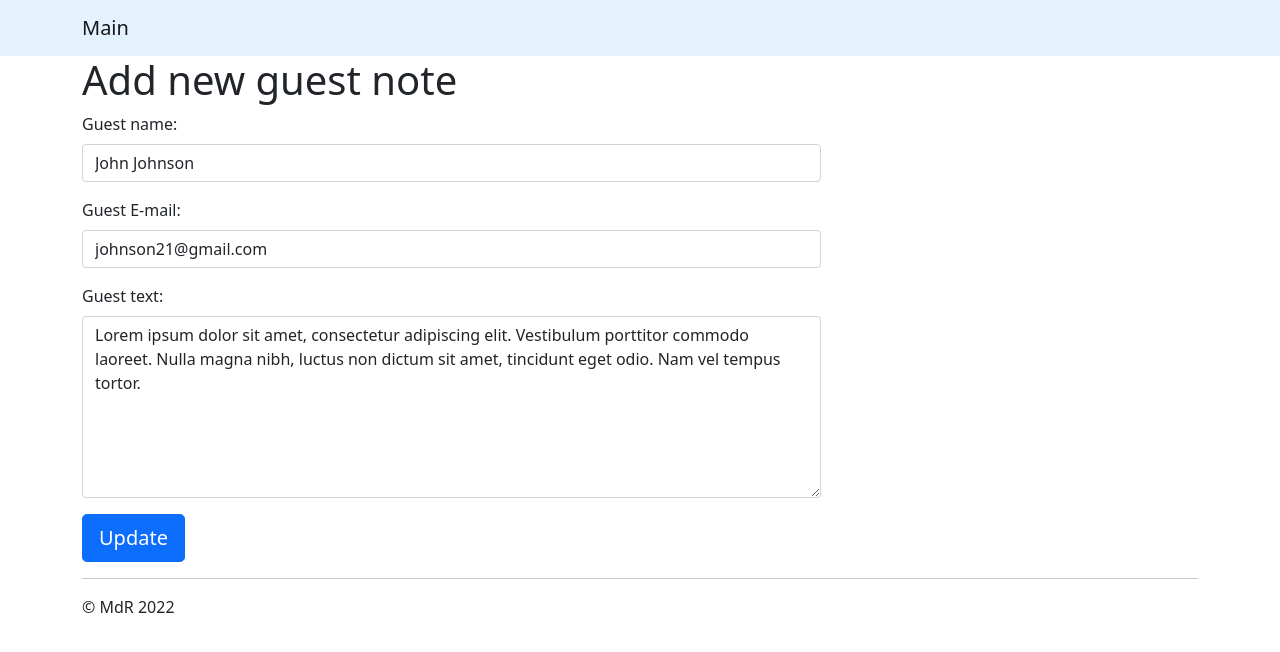
After one commit to mtashtanovski/Exam_6_py_group9_MT, a Django app: page /note/1/update/ in a window 1280 px wide. The commit adds this page. Shown: the top 652 px of the page. Run offline with Django 3.2, Linux system fonts and the light colour scheme; data comes from the database, SQL or seed files in the repository.

Commit message:
Created updating of existing note function. Used partial template form.html to updating of note page. Modified some styles.

```diff
--- a/source/webapp/templates/index.html
+++ b/source/webapp/templates/index.html
@@ -18,7 +18,7 @@
                             <div class="card-body">
                                 <h5 class="card-title">{{ guest.guest_name }} ({{ guest.guest_mail }})</h5>
                                 <p class="card-text">{{ guest.guest_text|truncatechars:100 }}</p>
-                                <a href="#" class="btn btn-outline-info btn-sm">
+                                <a href="{% url 'update_note' guest.pk %}" class="btn btn-outline-info btn-sm">
                                     <svg xmlns="http://www.w3.org/2000/svg" width="16" height="16" fill="currentColor" class="bi bi-pencil-square" viewBox="0 0 16 16">
                                         <path d="M15.502 1.94a.5.5 0 0 1 0 .706L14.459 3.69l-2-2L13.502.646a.5.5 0 0 1 .707 0l1.293 1.293zm-1.75 2.456-2-2L4.939 9.21a.5.5 0 0 0-.121.196l-.805 2.414a.25.25 0 0 0 .316.316l2.414-.805a.5.5 0 0 0 .196-.12l6.813-6.814z"/>
                                         <path fill-rule="evenodd" d="M1 13.5A1.5 1.5 0 0 0 2.5 15h11a1.5 1.5 0 0 0 1.5-1.5v-6a.5.5 0 0 0-1 0v6a.5.5 0 0 1-.5.5h-11a.5.5 0 0 1-.5-.5v-11a.5.5 0 0 1 .5-.5H9a.5.5 0 0 0 0-1H2.5A1.5 1.5 0 0 0 1 2.5v11z"/>
--- a/source/webapp/templates/partials/form.html
+++ b/source/webapp/templates/partials/form.html
@@ -2,17 +2,17 @@
 
 <div class="col-md-8">
     <label for="guest_name" class="form-label">Guest name:</label>
-    <input type="text" name="guest_name" id="task_name" class="form-control" required value="{{ guest.guest_name }}"/>
+    <input type="text" name="guest_name" id="guest_name" class="form-control" value="{{ guest.guest_name }}" required />
 </div>
 
 <div class="col-md-8">
     <label for="guest_mail" class="form-label">Guest E-mail:</label>
-    <input type="text" name="guest_mail" id="guest_mail" class="form-control" required value="{{ guest.guest_mail }}"/>
+    <input type="text" name="guest_mail" id="guest_mail" class="form-control" value="{{ guest.guest_mail }}" required />
 </div>
 
 <div class="col-md-8">
     <label for="guest_text" class="form-label">Guest text:</label>
-    <textarea name="guest_text" class="form-control" id="guest_text" required>{{ guest.guest.txt }}</textarea>
+    <textarea name="guest_text" class="form-control" id="guest_text" rows="7" required>{{ guest.guest_text }}</textarea>
 </div>
 
 <div class="col-12">
--- /dev/null
+++ b/source/webapp/templates/update_note.html
@@ -0,0 +1,17 @@
+{% extends 'base.html' %}
+
+{% block title %} Create article {% endblock %}
+{% block nav %}{% endblock %}
+{% block content %}
+
+    <div class="container">
+        <h1>Add new guest note</h1>
+    </div>
+
+    <div class="container">
+        <form class="row g-3" method="post">
+            {% include 'partials/form.html' with button_txt="Update" %}
+        </form>
+    </div>
+
+{% endblock %}
--- a/source/webapp/urls.py
+++ b/source/webapp/urls.py
@@ -1,10 +1,12 @@
 from django.urls import path
 
 from webapp.views import (index_view,
-                          add_note
+                          add_note,
+                          update_note
                           )
 
 urlpatterns = [
     path('', index_view, name="index"),
-    path('note/add/', add_note, name='add_note')
+    path('note/add/', add_note, name='add_note'),
+    path('note/<int:pk>/update/', update_note, name='update_note')
 ]
--- a/source/webapp/views.py
+++ b/source/webapp/views.py
@@ -5,7 +5,7 @@ from webapp.models import Guest, STATUS_CHOICES
 
 
 def index_view(request):
-    guests = Guest.objects.order_by('-created_at')
+    guests = Guest.objects.order_by('-updated_at')
     return render(request, 'index.html', {'guests': guests})
 
 
@@ -18,3 +18,15 @@ def add_note(request, ):
         guest_text = request.POST.get('guest_text')
         new_note = Guest.objects.create(guest_name=guest_name, guest_mail=guest_mail, guest_text=guest_text)
         return redirect('index')
+
+
+def update_note(request, pk):
+    guest = get_object_or_404(Guest, pk=pk)
+    if request.method == "GET":
+        return render(request, 'update_note.html', {'guest': guest})
+    else:
+        guest.guest_name = request.POST.get('guest_name')
+        guest.guest_mail = request.POST.get('guest_mail')
+        guest.guest_text = request.POST.get('guest_text')
+        guest.save()
+        return redirect('index')
```
